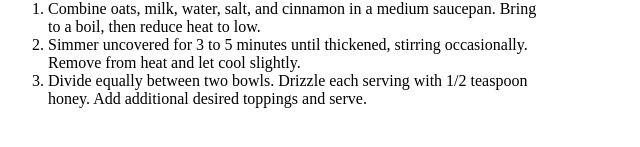
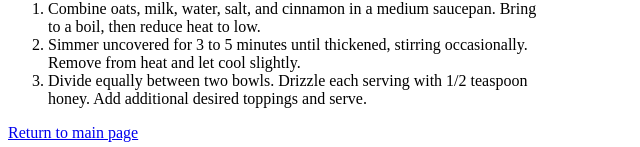
Before and after one commit to HackieMesser/odin-recipes, a plain HTML site: page recipes/oatmeal.html in a window 1280 px wide. Shown: the part 690-837 px from the top of the page, without its empty margins (0-640 px from the left). Before the commit the page ends 814 px from the top, so only its background shows below. Drawn offline with Linux system fonts and the light colour scheme.

Commit message:
Add return to main page to recipes
Adds a button to return to the main index page for the recipes

```diff
--- a/recipes/oatmeal.html
+++ b/recipes/oatmeal.html
@@ -34,5 +34,7 @@
                 <li>Divide equally between two bowls. Drizzle each serving with 1/2 teaspoon
                     <br>honey. Add additional desired toppings and serve.</li>
             </ol>
+            <a href="../index.html">Return to main page</a>
+
 </body>
 </html>
```
Also changed, not shown: recipes/focaccia.html (+2 -1 lines), recipes/vanilla-milkshake.html (+2 -0 lines).
